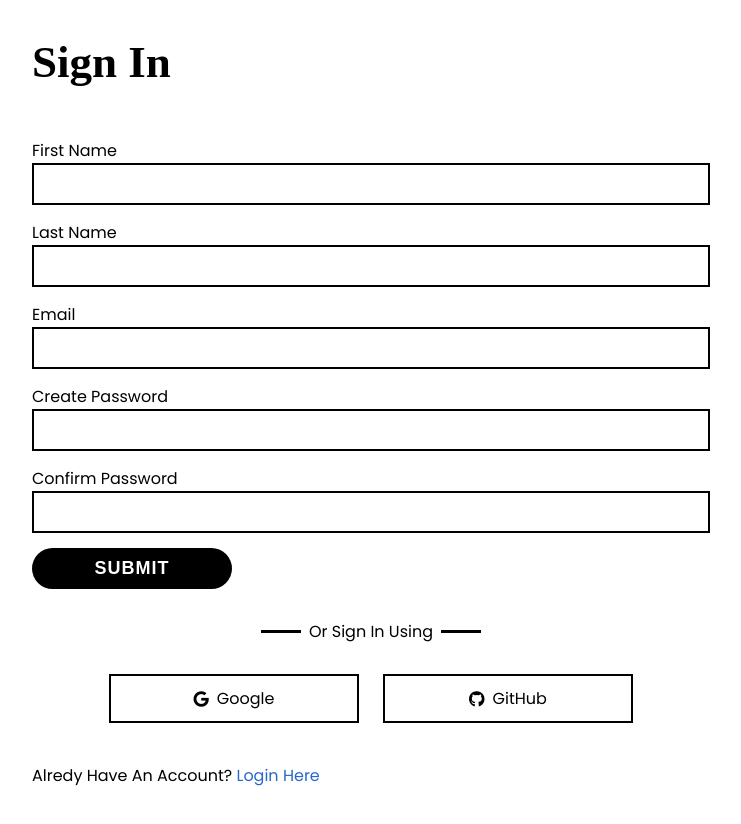
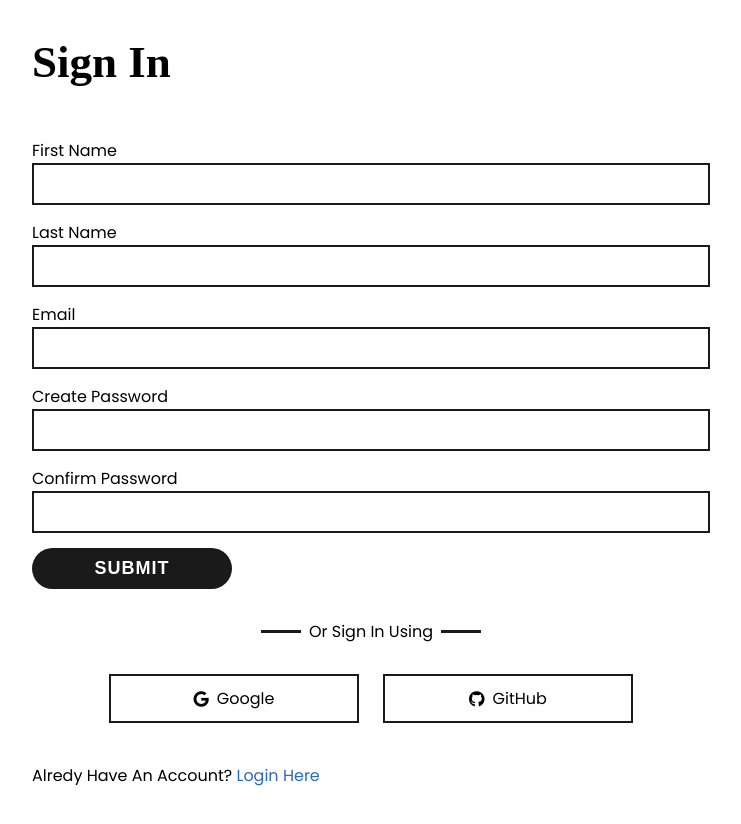
Before and after one commit to Vjecni/Wartsy, a plain HTML site: page pages/sign-in/index.html in a window 1280 px wide. Shown: the whole page, without its empty margins (269-1010 px from the left). Drawn offline with Linux system fonts and the light colour scheme; a web font is replaced by a local one.

Commit message:
Update style.css

```diff
--- a/pages/sign-in/assets/css/style.css
+++ b/pages/sign-in/assets/css/style.css
@@ -47,12 +47,12 @@ button {
 }
 input {
     background: none;
-    color: #000;
+    color: #1a1a1a;
     transition: .4s ease;
     padding: 10px 10px;
     width: 100%;
     font-size: var(--font-small);
-    border: solid 2px #000;
+    border: solid 2px #1a1a1a;
     outline: none;
 }
 img {
@@ -62,7 +62,7 @@ img {
 }
 input:focus,
 textarea:focus {
-    background: #000;
+    background: #1a1a1a;
     color: #fff;
 }
 button {
@@ -73,7 +73,7 @@ button {
     font-family: 'artifika';
 }
 .rounded {
-    background: #000;
+    background: #1a1a1a;
     color: #fff;
     max-width: 200px;
     width: 100%;
@@ -154,13 +154,13 @@ textarea {
 .methods_title span {
     height: 2.5px;
     width: 40px;
-    background: #000;
+    background: #1a1a1a;
 
 }
 .methods_box {
     padding: 10px 15px;
     font-size: 16px;
-    border: solid 2px #000;
+    border: solid 2px #1a1a1a;
     max-width: 250px;
     width: 100%;
     display: flex;
@@ -175,7 +175,7 @@ textarea {
     text-align: center;
 }
 .methods_box:hover {
-    background: #000;
+    background: #1a1a1a;
     box-shadow: 5px 5px 0px #fff;
     color: #fff;
 }
```
